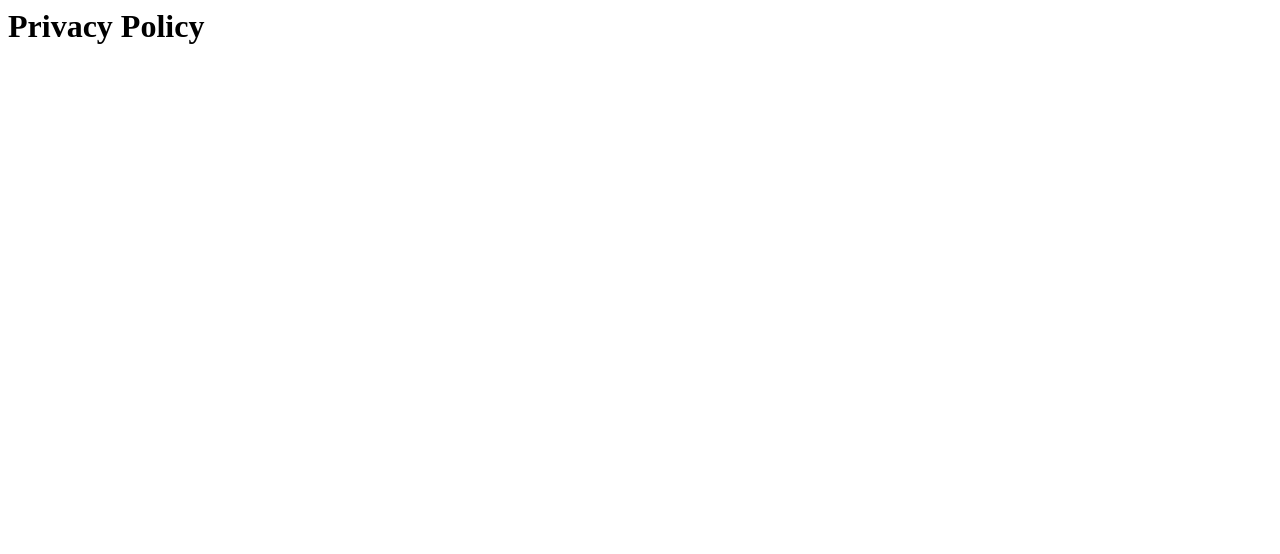
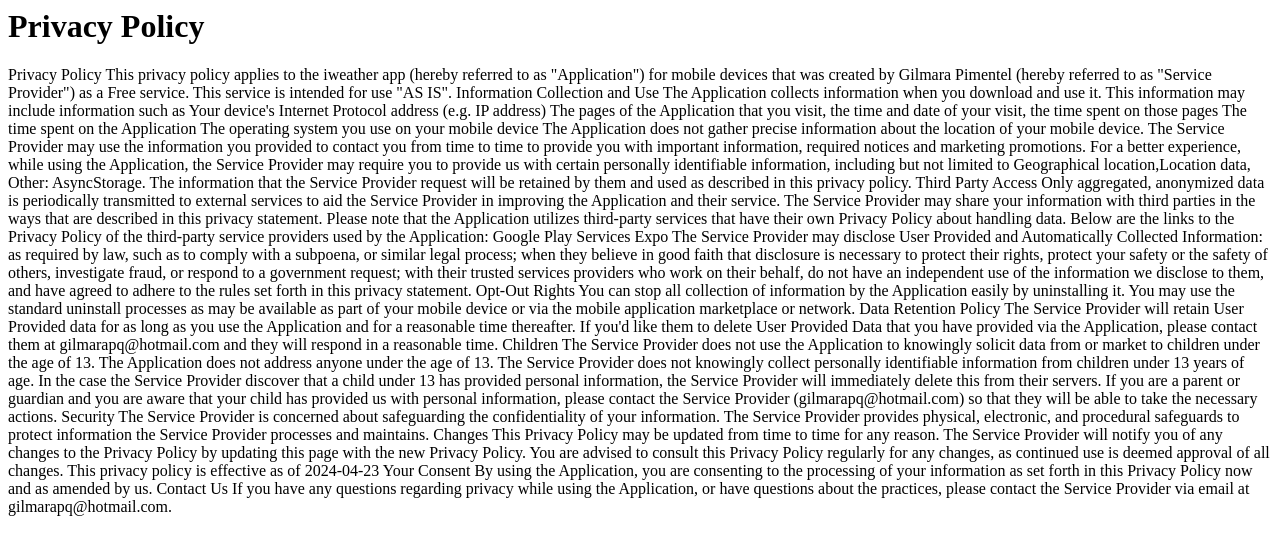
Before and after one commit to Gilmara-Git/Privacy-policy-mobile, a plain HTML site: page index.html in a window 1280 px wide. Drawn offline with Linux system fonts and the light colour scheme.

Commit message:
Update index.html
Add Privacy Policy

```diff
--- a/index.html
+++ b/index.html
@@ -4,6 +4,59 @@
       Privacy Policy
     </h1>
     <p>
+      Privacy Policy
+      This privacy policy applies to the iweather app (hereby referred to as "Application") for mobile devices that was created by Gilmara Pimentel (hereby referred to as "Service Provider") as a Free service. This service is intended for use "AS IS".
+
+      Information Collection and Use
+      The Application collects information when you download and use it. This information may include information such as
+      Your device's Internet Protocol address (e.g. IP address)
+      The pages of the Application that you visit, the time and date of your visit, the time spent on those pages
+      The time spent on the Application
+      The operating system you use on your mobile device
+
+      The Application does not gather precise information about the location of your mobile device.
+
+      The Service Provider may use the information you provided to contact you from time to time to provide you with important information, required notices and marketing promotions.
+
+      For a better experience, while using the Application, the Service Provider may require you to provide us with certain personally identifiable information, including but not limited to Geographical location,Location data, Other: AsyncStorage. The information that the Service Provider request will be retained by them and used as described in this privacy policy.
+
+      Third Party Access
+      Only aggregated, anonymized data is periodically transmitted to external services to aid the Service Provider in improving the Application and their service. The Service Provider may share your information with third parties in the ways that are described in this privacy statement.
+
+      Please note that the Application utilizes third-party services that have their own Privacy Policy about handling data. Below are the links to the Privacy Policy of the third-party service providers used by the Application:
+      Google Play Services
+      Expo
+
+      The Service Provider may disclose User Provided and Automatically Collected Information:
+      as required by law, such as to comply with a subpoena, or similar legal process;
+      when they believe in good faith that disclosure is necessary to protect their rights, protect your safety or the safety of others, investigate fraud, or respond to a government request;
+      with their trusted services providers who work on their behalf, do not have an independent use of the information we disclose to them, and have agreed to adhere to the rules set forth in this privacy statement.
+
+      Opt-Out Rights
+      You can stop all collection of information by the Application easily by uninstalling it. You may use the standard uninstall processes as may be available as part of your mobile device or via the mobile application marketplace or network.
+
+      Data Retention Policy
+      The Service Provider will retain User Provided data for as long as you use the Application and for a reasonable time thereafter. If you'd like them to delete User Provided Data that you have provided via the Application, please contact them at gilmarapq@hotmail.com and they will respond in a reasonable time.
+
+      Children
+      The Service Provider does not use the Application to knowingly solicit data from or market to children under the age of 13.
+
+      The Application does not address anyone under the age of 13. The Service Provider does not knowingly collect personally identifiable information from children under 13 years of age. In the case the Service Provider discover that a child under 13 has provided personal information, the Service Provider will immediately delete this from their servers. If you are a parent or guardian and you are aware that your child has provided us with personal information, please contact the Service Provider (gilmarapq@hotmail.com) so that they will be able to take the necessary actions.
+
+      Security
+      The Service Provider is concerned about safeguarding the confidentiality of your information. The Service Provider provides physical, electronic, and procedural safeguards to protect information the Service Provider processes and maintains.
+
+      Changes
+      This Privacy Policy may be updated from time to time for any reason. The Service Provider will notify you of any changes to the Privacy Policy by updating this page with the new Privacy Policy. You are advised to consult this Privacy Policy regularly for any changes, as continued use is deemed approval of all changes.
+
+      This privacy policy is effective as of 2024-04-23
+
+      Your Consent
+      By using the Application, you are consenting to the processing of your information as set forth in this Privacy Policy now and as amended by us.
+
+      Contact Us
+      If you have any questions regarding privacy while using the Application, or have questions about the practices, please contact the Service Provider via email at gilmarapq@hotmail.com.
+
     </p>
   </div>
 </html>
```
